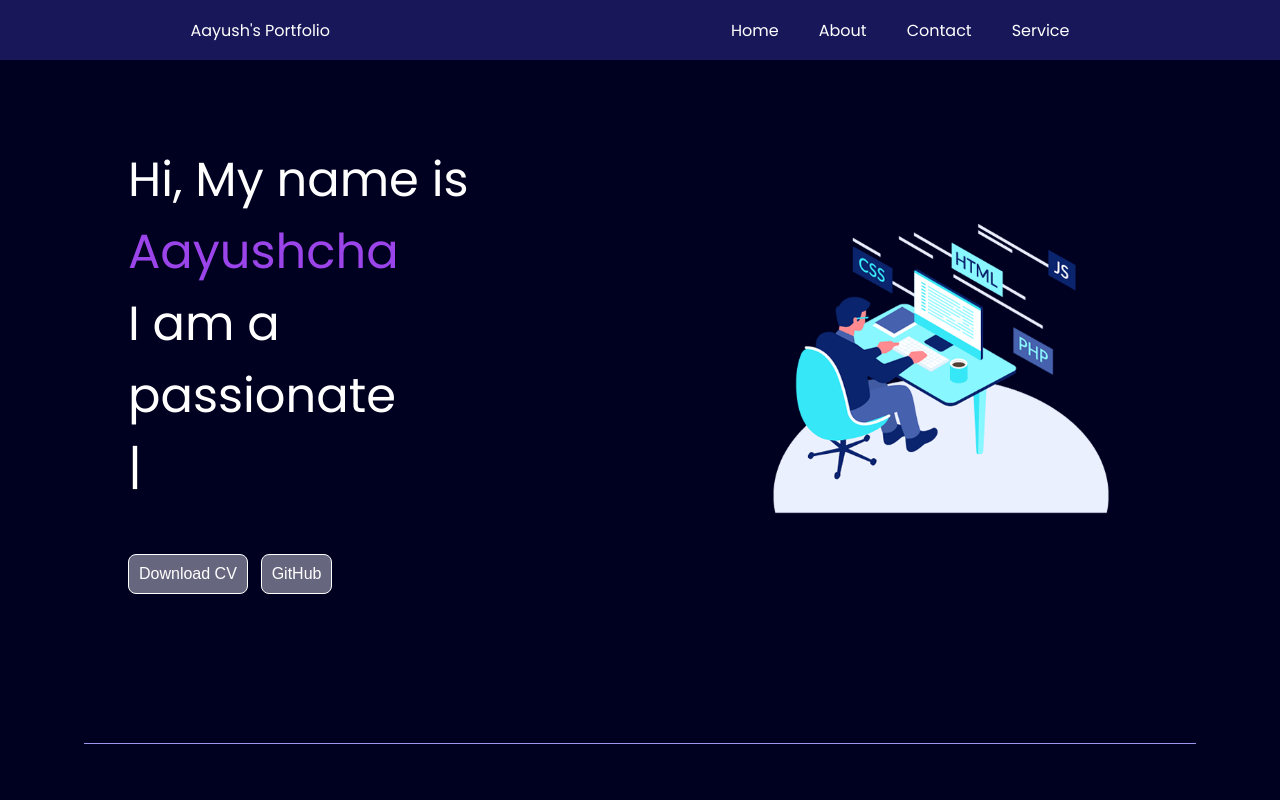
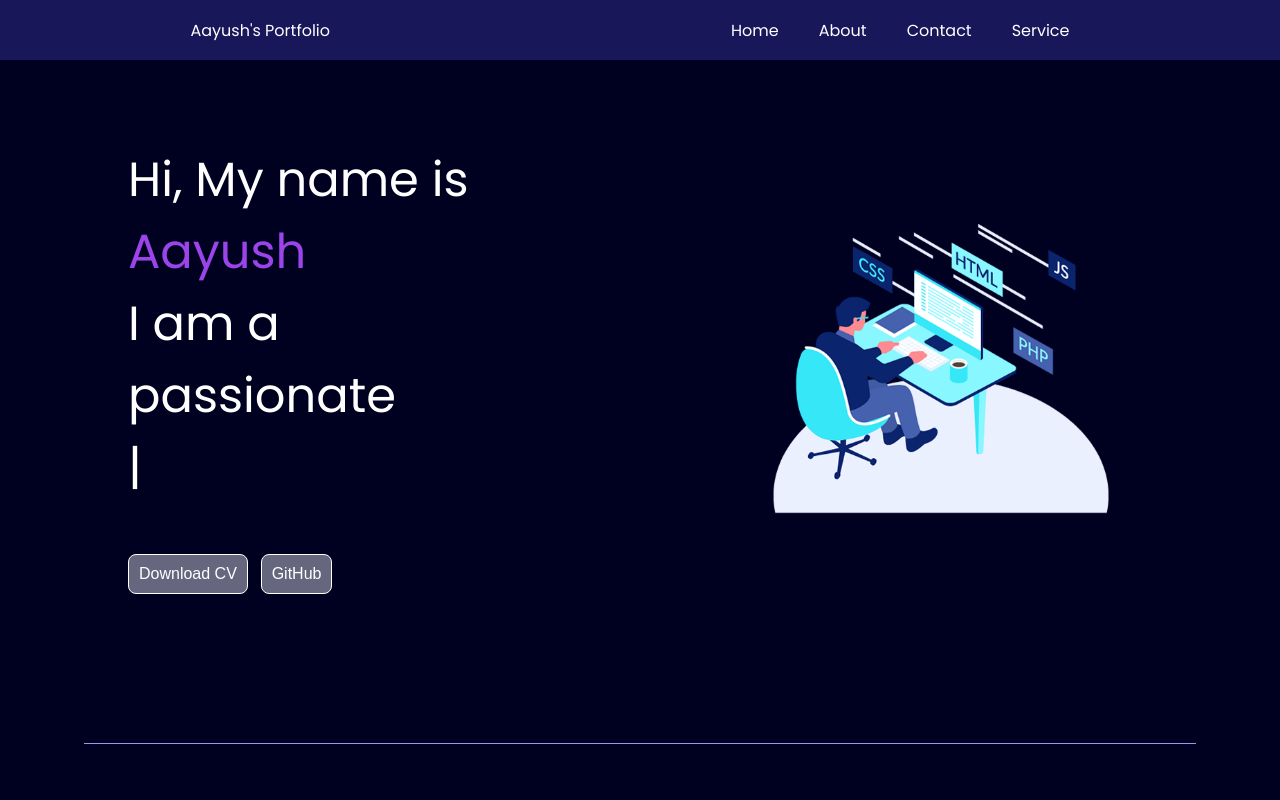
Before and after one commit to mister-aayush/Portfolio, a plain HTML site: page index.html in a window 1280 px wide. Shown: the top 800 px of the page. Drawn offline with nearby package versions, Linux system fonts and the light colour scheme.

Commit message:
aayushcha to aayush

```diff
--- a/index.html
+++ b/index.html
@@ -31,7 +31,7 @@
     <main>
         <section class="firstSection">
             <div class="leftSection">
-                Hi, My name is <span class="purple">Aayushcha</span>
+                Hi, My name is <span class="purple">Aayush</span>
                 <div>I am a passionate</div>
                 <span id="element"></span><br>
                 <button class="btn">Download CV</button>
```
